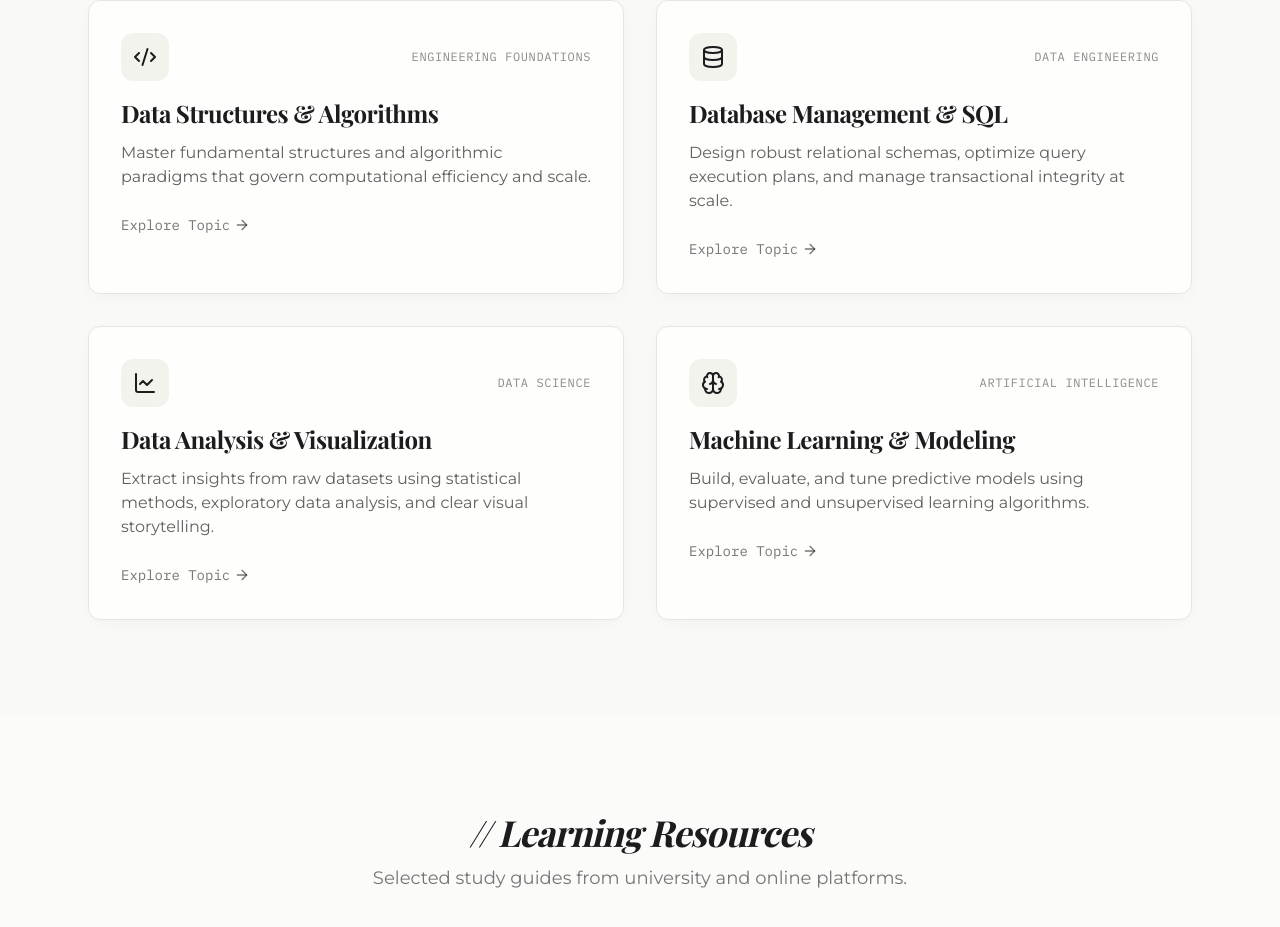
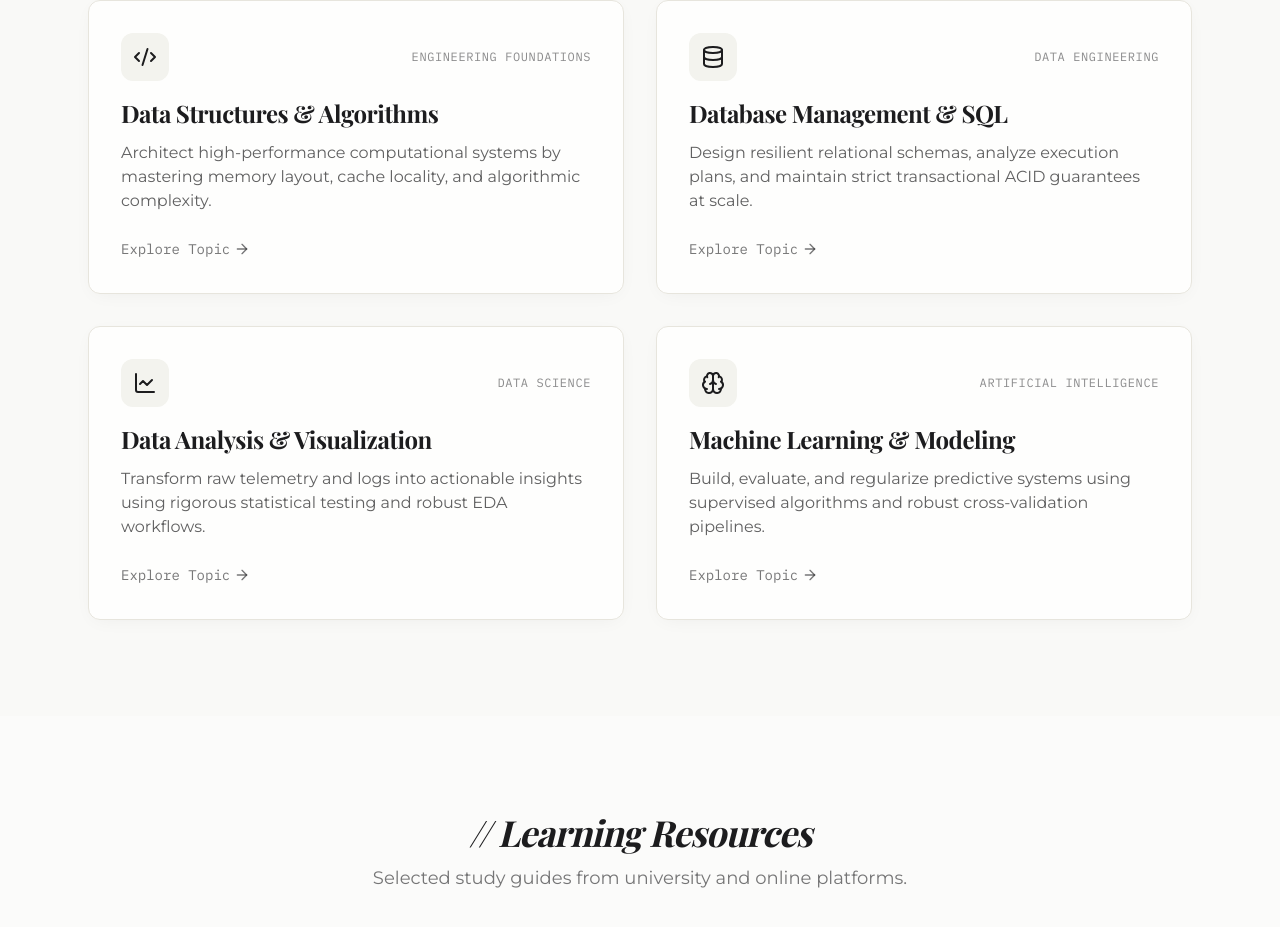
Before and after one commit to Rasul-Mushtaq/the-data-notebook, a React (Vite) app: page / in a window 1280 px wide. Shown: the part 935-1862 px from the top of the page. Built offline with nearby package versions, Linux system fonts and the light colour scheme; a web font is replaced by a local one.

Commit message:
expand topics data

```diff
--- a/src/data/topicsData.ts
+++ b/src/data/topicsData.ts
@@ -25,57 +25,73 @@ export const topicsData: Topic[] = [
     title: "Data Structures & Algorithms",
     eyebrow: "Engineering Foundations",
     summary:
-      "Master fundamental structures and algorithmic paradigms that govern computational efficiency and scale.",
+      "Architect high-performance computational systems by mastering memory layout, cache locality, and algorithmic complexity.",
     description:
-      "Efficient problem solving requires choosing the right data organization and understanding time and space complexity boundaries. This section covers core algorithmic strategies and data containers.",
+      "Low-latency systems require precise alignment between data structures and hardware caches. Beyond basic syntax, production engineering demands understanding amortized complexity, pointer chasing overhead, and graph topology traversal under memory constraints.",
     breakdown: [
-      "Asymptotic Analysis (Big-O, Omega, Theta notations)",
-      "Linear Structures: Arrays, Linked Lists, Stacks, Queues",
-      "Hierarchical Structures: Binary Search Trees, AVL Trees, Heaps",
-      "Graph Traversal: Breadth-First Search, Depth-First Search, Dijkstra Algorithm",
-      "Algorithmic Paradigms: Two Pointers, Sliding Window, Dynamic Programming",
+      "Cache-conscious data layouts and contiguous memory allocation versus pointer indirections",
+      "Asymptotic analysis frameworks for worst-case, average-case, and amortized time complexity",
+      "Hierarchical balancing in self-balancing binary search trees and heap memory organization",
+      "Graph and network topology traversals for shortest path routing and dependency resolution",
+      "Algorithmic paradigms including two pointers, sliding windows, and memoized dynamic programming",
     ],
     code: {
       language: "cpp",
-      title: "Binary Search Implementation in C++",
-      code: `#include <vector>
+      title: "Cache-Efficient LRU Cache Implementation in C++",
+      code: `#include <unordered_map>
+#include <list>
 
-int binarySearch(const std::vector<int>& arr, int target) {
-    // Searches for a target value in a sorted array in O(log n) time.
-    int left = 0;
-    int right = static_cast<int>(arr.size()) - 1;
+class LRUCache {
+private:
+    int capacity;
+    std::list<std::pair<int, int>> cacheList;
+    std::unordered_map<int, std::list<std::pair<int, int>>::iterator> cacheMap;
 
-    while (left <= right) {
-        int mid = left + (right - left) / 2;
+public:
+    LRUCache(int cap) : capacity(cap) {}
 
-        if (arr[mid] == target) {
-            return mid;
-        } else if (arr[mid] < target) {
-            left = mid + 1;
-        } else {
-            right = mid - 1;
+    int get(int key) {
+        auto it = cacheMap.find(key);
+        if (it == cacheMap.end()) return -1;
+
+        // Move accessed item to the front (most recently used)
+        cacheList.splice(cacheList.begin(), cacheList, it->second);
+        return it->second->second;
+    }
+
+    void put(int key, int value) {
+        auto it = cacheMap.find(key);
+        if (it != cacheMap.end()) {
+            it->second->second = value;
+            cacheList.splice(cacheList.begin(), cacheList, it->second);
+            return;
         }
+
+        if (cacheList.size() >= capacity) {
+            int lastKey = cacheList.back().first;
+            cacheList.pop_back();
+            cacheMap.erase(lastKey);
+        }
+
+        cacheList.push_front({key, value});
+        cacheMap[key] = cacheList.begin();
     }
-    return -1; // Target not found
-}`,
+};`,
     },
     formula: {
-      title: "Master Theorem for Recurrence Relations",
-      latex: "T(n) = aT(n/b) + f(n)",
+      title: "Amortized Analysis Potential Function",
+      latex: "\\Phi(D_i) \\ge \\Phi(D_0) \\quad \\text{for all } i",
       explanation:
-        "Used to determine the time complexity of divide-and-conquer algorithms like Merge Sort and Binary Search, where 'a' is sub-problems count, 'b' is factor by which input size is reduced, and f(n) is work done outside recursive calls.",
+        "The potential method assigns a potential function to data structure states. Amortized cost equals actual cost plus the change in potential, ensuring efficient bounds across a sequence of operations.",
     },
     realWorldApps: [
-      "Database indexing and B-Tree lookups in PostgreSQL and MySQL",
-      "Route calculation and shortest-path navigation in mapping software",
-      "Real-time autocomplete and prefix search using Tries",
+      "In-memory caching layers in distributed key-value stores like Redis and Memcached",
+      "Database engine buffer pool management replacing Least Recently Used disk pages",
+      "Packet routing and network switch forwarding tables operating at wire speed",
     ],
     links: [
-      { label: "LeetCode Practice Hub", url: "https://leetcode.com" },
-      {
-        label: "VisuAlgo Data Structure Visualizations",
-        url: "https://visualgo.net",
-      },
+      { label: "LeetCode Algorithmic Hub", url: "https://leetcode.com" },
+      { label: "VisuAlgo Structure Visualizer", url: "https://visualgo.net" },
     ],
   },
   {
@@ -83,44 +99,51 @@ int binarySearch(const std::vector<int>& arr, int target) {
     title: "Database Management & SQL",
     eyebrow: "Data Engineering",
     summary:
-      "Design robust relational schemas, optimize query execution plans, and manage transactional integrity at scale.",
+      "Design resilient relational schemas, analyze execution plans, and maintain strict transactional ACID guarantees at scale.",
     description:
-      "Relational database management systems form the backbone of modern web and data architectures. Understanding normalization, indexing, ACID properties, and window functions is critical.",
+      "Relational database management systems require careful index design, isolation level tuning, and query optimization. Understanding cost-based optimizers and lock contention prevents performance degradation under high concurrent loads.",
     breakdown: [
-      "ACID Properties and Transaction Isolation Levels",
-      "Schema Normalization (1NF through 3NF) and Denormalization tradeoffs",
-      "B-Tree Indexes, Composite Indexes, and Query Execution Plans",
-      "Advanced SQL: CTEs, Window Functions (ROW_NUMBER, RANK, LAG/LEAD)",
-      "NoSQL versus Relational: CAP Theorem and Partition Tolerance",
+      "ACID transactional guarantees and isolation anomalies (dirty reads, non-repeatable reads, phantom reads)",
+      "Relational schema normalization through Boyce-Codd Normal Form and strategic denormalization",
+      "B-Tree index structures, composite index column ordering rules, and covering index scans",
+      "Advanced analytical querying using Common Table Expressions and window frame functions",
+      "Distributed consistency models, replication lag management, and the CAP theorem",
     ],
     code: {
       language: "sql",
-      title: "Advanced SQL: Moving Average Window Function",
-      code: `SELECT
-    date,
-    revenue,
-    AVG(revenue) OVER (
-        ORDER BY date
-        ROWS BETWEEN 6 PRECEDING AND CURRENT ROW
-    ) AS rolling_7day_avg
-FROM daily_sales
-ORDER BY date;`,
+      title: "Advanced SQL: Hierarchical CTE with Recursive Traversal",
+      code: `WITH RECURSIVE org_hierarchy AS (
+    -- Anchor member: Select root management nodes
+    SELECT employee_id, manager_id, name, title, 1 AS depth
+    FROM employees
+    WHERE manager_id IS NULL
+
+    UNION ALL
+
+    -- Recursive member: Traverse down the organizational tree
+    SELECT e.employee_id, e.manager_id, e.name, e.title, oh.depth + 1
+    FROM employees e
+    INNER JOIN org_hierarchy oh ON e.manager_id = oh.employee_id
+)
+SELECT employee_id, name, title, depth
+FROM org_hierarchy
+ORDER BY depth, name;`,
     },
     formula: {
-      title: "Relational Algebra Selection and Join Cost",
-      latex: "Cost(R \\bowtie S) = B_R + B_R \\times B_S",
+      title: "B-Tree Node Search Cost Function",
+      latex: "Cost = I/O_{read} \\times \\log_b(N)",
       explanation:
-        "Estimating block disk accesses during nested-loop joins to optimize query execution times in database query planners.",
+        "Models disk input and output operations required to locate a record in a B-Tree index, where b is the branching factor and N is total indexed rows.",
     },
     realWorldApps: [
-      "Financial ledger transactions maintaining strict ACID guarantees",
-      "E-commerce inventory tracking across distributed fulfillment centers",
-      "User analytics aggregation pipelines using windowed aggregations",
+      "Multi-tenant financial ledgers ensuring zero-loss double-entry bookkeeping",
+      "High-throughput e-commerce inventory reservation and locking mechanisms",
+      "Real-time fraud detection transaction logging and auditing pipelines",
     ],
     links: [
       { label: "Use The Index, Luke!", url: "https://use-the-index-luke.com" },
       {
-        label: "PostgreSQL Official Documentation",
+        label: "PostgreSQL Architecture Guide",
         url: "https://www.postgresql.org/docs/",
       },
     ],
@@ -130,51 +153,55 @@ ORDER BY date;`,
     title: "Data Analysis & Visualization",
     eyebrow: "Data Science",
     summary:
-      "Extract insights from raw datasets using statistical methods, exploratory data analysis, and clear visual storytelling.",
+      "Transform raw telemetry and logs into actionable insights using rigorous statistical testing and robust EDA workflows.",
     description:
-      "Data analysis bridges raw data collection and actionable decision making. Through Pandas, NumPy, and statistical testing, analysts uncover hidden distributions, anomalies, and correlations.",
+      "Data analysis bridges raw data ingestion and executive decision making. Practitioners must handle skewed distributions, missing data imputation, and hypothesis testing without introducing sampling bias.",
     breakdown: [
-      "Data Cleaning, Handling Missing Values, and Outlier Detection",
-      "Exploratory Data Analysis with Pandas and NumPy",
-      "Statistical Inference: Hypothesis Testing, p-values, and Confidence Intervals",
-      "Correlation and Feature Distribution Analysis",
-      "Visual Storytelling principles using Matplotlib and Seaborn",
+      "Robust exploratory data analysis, missing data imputation strategies, and outlier detection",
+      "Parametric and nonparametric hypothesis testing, p-values, and statistical power",
+      "Feature distribution transformations, log scaling, and variance stabilization",
+      "Correlation structures, multicollinearity diagnostics, and principal component analysis",
+      "Visual storytelling principles emphasizing data-ink ratios and perceptual accuracy",
     ],
     code: {
       language: "python",
-      title: "Exploratory Data Analysis with Pandas",
+      title: "Robust Outlier Detection via Interquartile Range",
       code: `import pandas as pd
 import numpy as np
 
-def compute_summary_stats(df: pd.DataFrame, column: str) -> dict:
-    """Computes robust summary statistics for numerical features."""
+def filter_outliers_iqr(df: pd.DataFrame, column: str, multiplier: float = 1.5) -> pd.DataFrame:
+    """Removes statistical outliers from a dataframe column using IQR bounds."""
     series = df[column].dropna()
-    return {
-        "mean": series.mean(),
-        "median": series.median(),
-        "std": series.std(),
-        "iqr": series.quantile(0.75) - series.quantile(0.25),
-        "skewness": series.skew()
-    }`,
+    q1 = series.quantile(0.25)
+    q3 = series.quantile(0.75)
+    iqr = q3 - q1
+
+    lower_bound = q1 - (multiplier * iqr)
+    upper_bound = q3 + (multiplier * iqr)
+
+    filtered_df = df[(df[column] >= lower_bound) & (df[column] <= upper_bound)]
+    return filtered_df`,
     },
     formula: {
-      title: "Pearson Correlation Coefficient",
-      latex:
-        "r = \\frac{\\sum (x_i - \\bar{x})(y_i - \\bar{y})}{\\sqrt{\\sum (x_i - \\bar{x})^2 \\sum (y_i - \\bar{y})^2}}",
+      title: "Mann-Whitney U Test Statistic",
+      latex: "U_1 = n_1 n_2 + \\frac{n_1(n_1 + 1)}{2} - R_1",
       explanation:
-        "Measures linear correlation between two sets of data, yielding values between -1 and +1.",
+        "A nonparametric statistical test used to evaluate whether two independent samples were selected from populations with identical distributions.",
     },
     realWorldApps: [
-      "A/B testing analysis for product feature conversions",
-      "Customer churn analysis and cohort retention tracking",
-      "Financial market risk and volatility assessment dashboards",
+      "A/B testing conversion rate analysis with statistical confidence intervals",
+      "User engagement retention cohort analysis and churn modeling",
+      "Financial portfolio risk assessment and volatility tracking dashboards",
     ],
     links: [
       {
         label: "Python Data Science Handbook",
         url: "https://jakevdp.github.io/PythonDataScienceHandbook/",
       },
-      { label: "Pandas Documentation", url: "https://pandas.pydata.org/docs/" },
+      {
+        label: "Pandas Reference Manual",
+        url: "https://pandas.pydata.org/docs/",
+      },
     ],
   },
   {
@@ -182,46 +209,51 @@ def compute_summary_stats(df: pd.DataFrame, column: str) -> dict:
     title: "Machine Learning & Modeling",
     eyebrow: "Artificial Intelligence",
     summary:
-      "Build, evaluate, and tune predictive models using supervised and unsupervised learning algorithms.",
+      "Build, evaluate, and regularize predictive systems using supervised algorithms and robust cross-validation pipelines.",
     description:
-      "Machine learning transforms historical data into predictive systems. From linear models to gradient boosted trees and neural networks, understanding underlying mathematics ensures robust generalization.",
+      "Machine learning converts historical observations into predictive generalization. Engineers must navigate the bias-variance dilemma, prevent data leakage during feature engineering, and optimize loss functions.",
     breakdown: [
-      "Supervised Learning: Linear Regression, Logistic Regression, Decision Trees",
-      "Ensemble Methods: Random Forests, Gradient Boosting (XGBoost, LightGBM)",
-      "Model Evaluation: ROC-AUC, Precision, Recall, F1-Score, Cross-Validation",
-      "Regularization: L1 and L2 penalty terms to prevent overfitting",
-      "Feature Engineering and Dimensionality Reduction (PCA)",
+      "Supervised learning algorithms including linear models, decision trees, and gradient boosters",
+      "Regularization techniques (L1 Lasso and L2 Ridge) to penalize model complexity",
+      "Cross-validation strategies, stratified splitting, and temporal time-series validation",
+      "Classification evaluation metrics (ROC-AUC, Precision-Recall curves, F1 optimization)",
+      "Model deployment considerations, latency constraints, and feature store architectures",
     ],
     code: {
       language: "python",
-      title: "Scikit-Learn Pipeline and Model Training",
-      code: `from sklearn.pipeline import Pipeline
-from sklearn.preprocessing import StandardScaler
-from sklearn.ensemble import RandomForestClassifier
-from sklearn.model_selection import train_test_split
+      title: "Ridge Regression Gradient Descent Optimization",
+      code: `import numpy as np
 
-def train_classifier(X, y):
-    X_train, X_test, y_train, y_test = train_test_split(X, y, test_size=0.2, random_state=42)
+def compute_ridge_gradient_descent(X: np.ndarray, y: np.ndarray, alpha: float, lr: float, epochs: int) -> np.ndarray:
+    """Optimizes weights for linear regression with L2 regularization."""
+    m, n = X.shape
+    weights = np.zeros(n)
+    bias = 0.0
 
-    pipeline = Pipeline([
-        ('scaler', StandardScaler()),
-        ('classifier', RandomForestClassifier(n_estimators=100, random_state=42))
-    ])
+    for _ in range(epochs):
+        y_pred = np.dot(X, weights) + bias
+        error = y_pred - y
 
-    pipeline.fit(X_train, y_train)
-    score = pipeline.score(X_test, y_test)
-    return pipeline, score`,
+        # Gradient computation with L2 penalty term
+        dw = (1 / m) * np.dot(X.T, error) + (alpha / m) * weights
+        db = (1 / m) * np.sum(error)
+
+        weights -= lr * dw
+        bias -= lr * db
+
+    return weights`,
     },
     formula: {
-      title: "Logistic Regression Sigmoid and Loss",
-      latex: "P(y=1|x) = \\sigma(w^T x + b) = \\frac{1}{1 + e^{-(w^T x + b)}}",
+      title: "Ridge Regularized Loss Function",
+      latex:
+        "L(w) = \\frac{1}{2m} \\sum_{i=1}^{m} (y^{(i)} - w^T x^{(i)})^2 + \\frac{\\alpha}{2m} \\sum_{j=1}^{n} w_j^2",
       explanation:
-        "Maps real-valued inputs into a probability range between 0 and 1 for binary classification tasks.",
+        "Minimizes residual sum of squares while adding an L2 penalty on weight magnitudes to prevent overfitting and multicollinearity.",
     },
     realWorldApps: [
-      "Credit card fraud detection models flagging anomalous transactions",
-      "Recommendation engines powering e-commerce and media streaming",
-      "Predictive maintenance systems forecasting industrial machine failures",
+      "Credit card fraud detection models flagging anomalous transaction patterns",
+      "Personalized recommendation engines powering streaming media platforms",
+      "Predictive maintenance systems forecasting industrial machinery failures",
     ],
     links: [
       {
```
Also changed, not shown: 1 other file (tests, documents, lock files or other folders).
